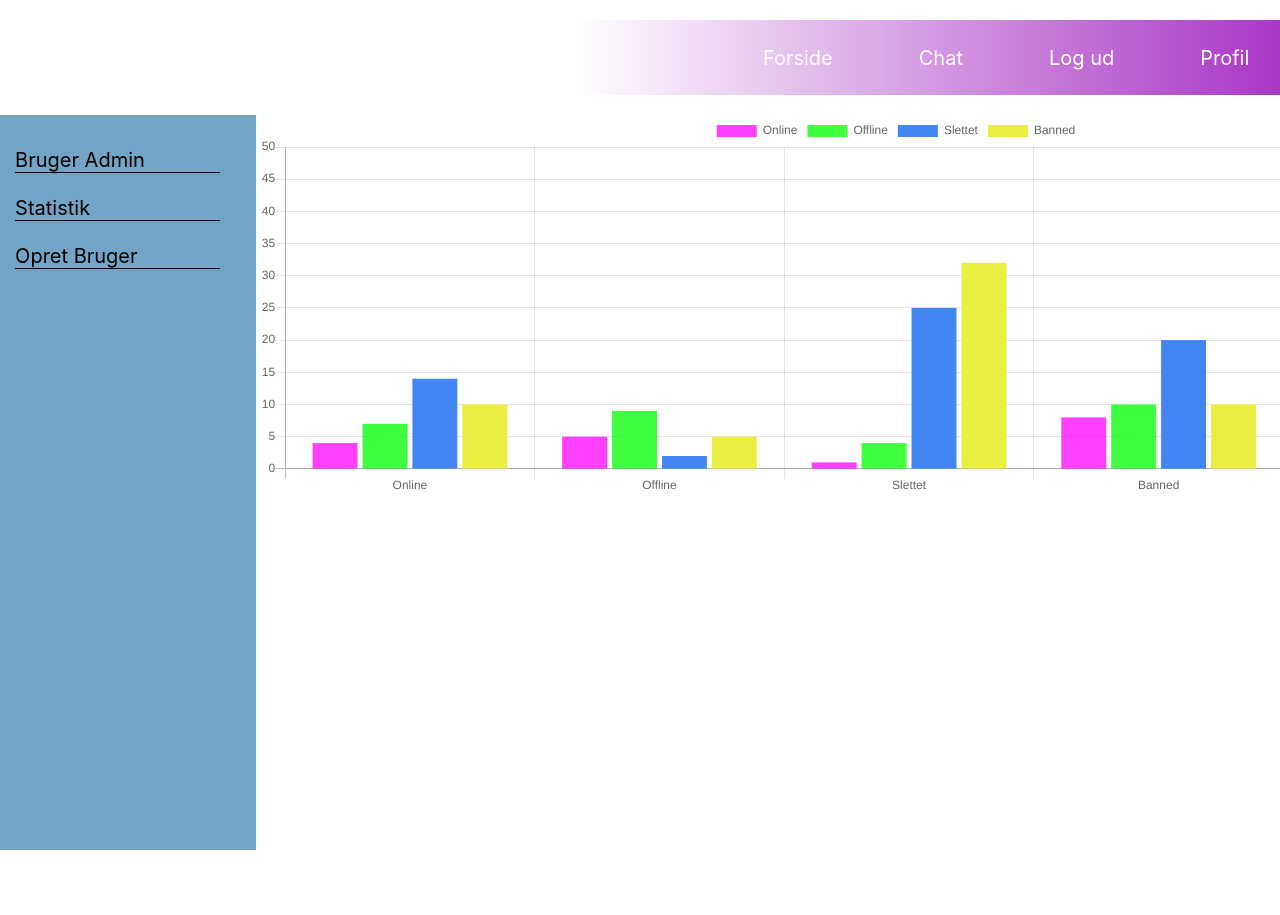
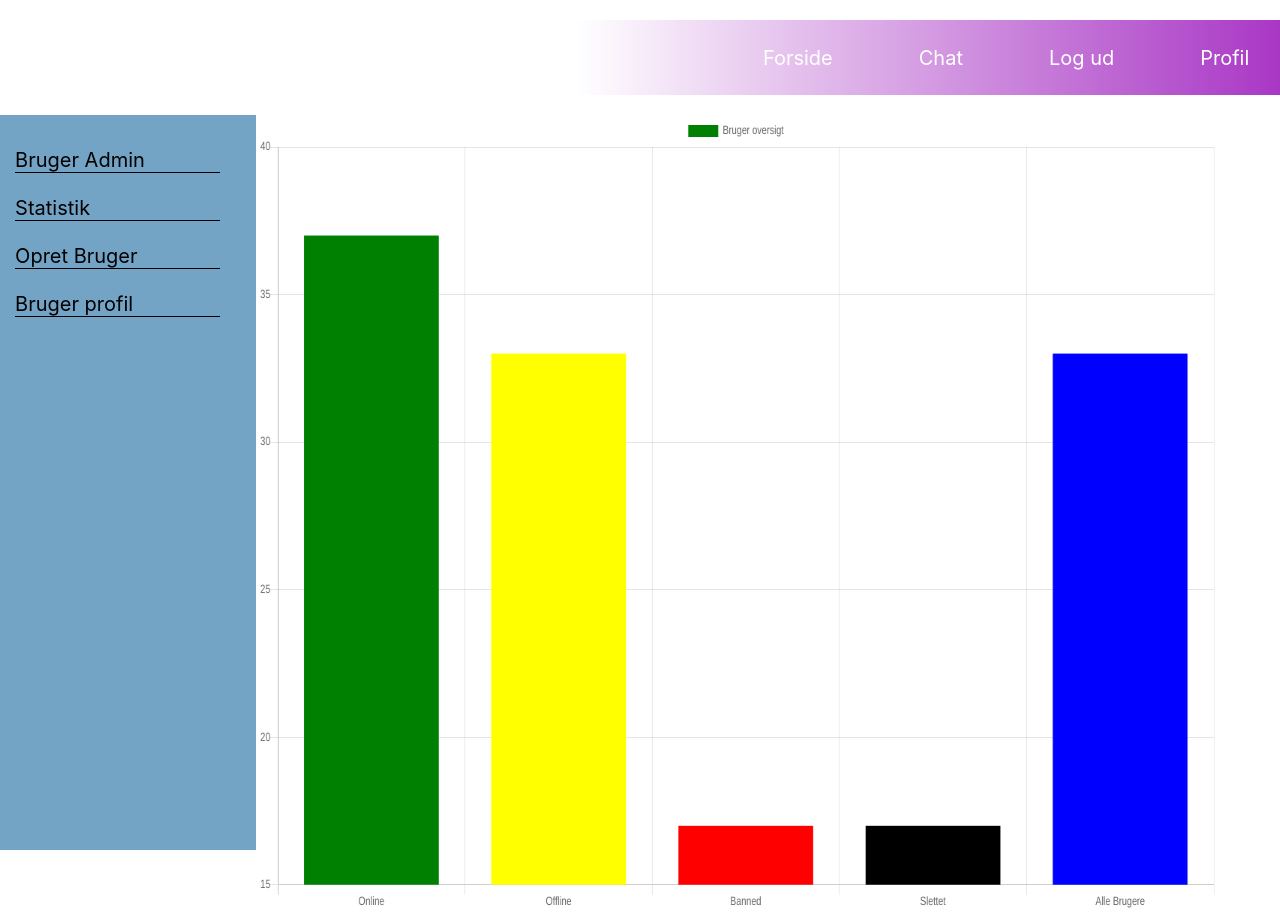
Before and after one commit to sumikuart/praktiskwebChatsideFrontend, a React (Create React App) app: page /statistik in a window 1280 px wide. Built offline with nearby package versions, Linux system fonts and the light colour scheme.

Commit message:
brugerprofil

```diff
--- a/package.json
+++ b/package.json
@@ -5,6 +5,7 @@
   "dependencies": {
     "axios": "^0.19.0",
     "chart.js": "^2.8.0",
+    "moment": "^2.24.0",
     "react": "^16.8.6",
     "react-canvas-js": "^1.0.1",
     "react-chartjs-2": "^2.7.6",
--- a/src/App.js
+++ b/src/App.js
@@ -6,6 +6,7 @@ import Chatsite from './components/chatModul/chatsite';
 import Statistik from './components/adminModul/statistikAdmin/statistikAdmin'
 import UserAdmin from './components/adminModul/userAdmin/userAdmin'
 import CreatUserFromAdmin from './components/adminModul/creatUserAdmin/creatUserAdmin'
+import BrugerProfil from './components/brugerModul/brugerProfil/brugerProfil'
 // import Chatsite from './components/chatModul/chatsite'
 
 import './App.css';
@@ -24,6 +25,7 @@ return (
     <Route exact path="/founder/statistik" component={Statistik} />
     <Route exact path="/founder/creatuser" component={CreatUserFromAdmin} />
     <Route exact path="/statistik" component={Statistik} />
+    <Route exact path="/founder/brugerprofil" component={BrugerProfil} />
   </Switch>
 
 </Router>
--- a/src/components/adminModul/profil/profil.js
+++ b/src/components/adminModul/profil/profil.js
@@ -158,15 +158,15 @@ onClickHandlerJa =(e) =>{
 
 
 
-    if(this.state.confirm_name=='Unban' || this.state.confirm_name=='Ban'){
+    if(this.state.confirm_name=='Unban' || this.state.confirm_name=='banned'){
         {this.handelBan()}
     }
 
-    if(this.state.confirm_name=='Slet'){
+    if(this.state.confirm_name=='slette'){
         {this.handelSlet()}
     }
 
-    if(this.state.confirm_name=='Fjern godkendelse' || this.state.confirm_name=='Godkend'){
+    if(this.state.confirm_name=='fjerne godkendelse' || this.state.confirm_name=='godkende'){
         {this.handelGodkend()}
     }
 
@@ -186,7 +186,7 @@ startHandelGodkend = (e) =>{
     } else {
         this.setState({
             confirm_hide:true,
-            confirm_name: 'Godkend'
+            confirm_name: 'godkende'
 
         })
 
--- a/src/components/adminModul/sitebar/sitebar.js
+++ b/src/components/adminModul/sitebar/sitebar.js
@@ -22,6 +22,9 @@ return (
             <li id="sli1">
                 <Link to="/founder/creatuser">Opret Bruger </Link>
             </li>
+            <li id="sli1">
+                <Link to="/founder/brugerProfil">Bruger profil </Link>
+            </li>
 
         </ul>
 
--- a/src/components/adminModul/statistikAdmin/statistik.style.css
+++ b/src/components/adminModul/statistikAdmin/statistik.style.css
@@ -1,9 +1,16 @@
 /* Statistik-grid */
 
 .statistik {
-    display: grid;
-    grid-template-columns: 20% 1fr;
-    height: 800px;
-    overflow: hidden;
+  display: grid;
+  grid-template-columns: 20% 50%;
+  height: 800px;
 
-  }
+
+}
+
+.chartjs-render-monitor {
+  width: 150% !important;
+  height: 100% !important;
+}
+
+labels{}
--- a/src/components/adminModul/statistikAdmin/statistikAdmin.js
+++ b/src/components/adminModul/statistikAdmin/statistikAdmin.js
@@ -1,8 +1,7 @@
 import React, {Component} from 'react'
 import Sitebar from '../sitebar/sitebar';
 import './statistik.style.css';
-import { Bar, Line,Pie, } from 'react-chartjs-2';
-
+import { Bar, Line,Pie, Doughnut} from 'react-chartjs-2';
 
 
 
@@ -11,53 +10,45 @@ export default class Statistik extends Component {
         super(props)
 
         this.state ={
+
             data: {
 
-                labels:["Online","Offline","Slettet","Banned","Alle Brugere"],
-                datasets:[
-                    {
-                    label:"Online",
-                    backgroundColor:"rgba(255, 0, 255, 0.75)",
-                    data:[4, 5, 1, 8, 50]
+                lable: {
+                    fontSize: 30
                 },
-                {
-                label:"Offline",
-                backgroundColor:"rgba(0, 255, 0, 0.75)",
-                data:[7,9,4,10,20]
-                },
-                {
-                    label:"Slettet",
-                    backgroundColor:"rgb(66, 134, 244)",
-                    data:[14,2,25,20,10]
-                    },
-                    {
-                        label:"Banned",
-                        backgroundColor:"rgb(233, 239, 64)",
-                        data:[10,5,32,10,4]
-                        }
-            ]
-            }
+                labels:["Online","Offline","Banned","Slettet","Alle Brugere"],
 
+                datasets: [{
+                  label: "Bruger oversigt",
 
+                  backgroundColor: ["green", "yellow","red","black","blue"],
+
+                  data: [37,33,17,17,33]
+                }]
+              }
         }
     }
     // getData=canvas=>{
     //     const data=this.state.data;
     // }
+
     render() {
 
         return (
-     < div className="statistik">
+     <div className="statistik">
 
             < Sitebar className="sitebaren" />
 
-                <Bar className="indhold"
-                options={{ }}
+
+                <Bar  className="indhold"
+                options={{ maintainAspectRatio: false }}
                 data={this.state.data}
-                width={500}
+
+
+
                 />
 
-     < /div>
+     </div>
 
         )
     }
--- /dev/null
+++ b/src/components/brugerModul/brugerProfil/brugerProfil.js
@@ -0,0 +1,39 @@
+import React, { Component } from 'react';
+import './brugerProfil.style.css';
+import Face from './face.jpg'
+import Close from './close.png'
+
+export default class BrugerProfil extends Component {
+render() {
+return (
+<div id="side">
+<div className="brugerprofil">
+
+
+
+    <div>
+        <h1>Profil</h1>
+        <img className="img" src={Face} alt="" />
+
+    </div>
+    <div className="raekke">
+        <label>Bruger navn: </label>
+        <span>Sommer</span>
+    </div>
+
+
+    <div className="raekke">
+        <label>Email: </label>
+        <span>Sommer@hol.dk</span>
+    </div>
+    <div className="raekke">
+        <label>Kodeord: </label>
+        <span>*****</span>
+    </div>
+
+    <img className="imgclose" src={Close} alt="" />
+</div>
+</div>
+)
+}
+}
--- /dev/null
+++ b/src/components/brugerModul/brugerProfil/brugerProfil.style.css
@@ -0,0 +1,36 @@
+
+.brugerprofil {
+    width: 60%;
+    border: solid 1px black;
+    margin: auto;
+    background-image: linear-gradient(to right, rgba(255, 255, 255, 0) 45%, rgb(55, 169, 197));
+    padding-bottom: 3%
+}
+
+.img {
+    width: 12%;
+    margin: -6.2% 1% 1% 1%
+}
+.imgclose {
+ position: absolute;width: 30px;top: 17%;right: 21%;
+}
+.imgclose:hover {
+    transform: rotate(20deg);cursor: pointer;
+   }
+h1 {
+    text-align: center
+}
+
+span {
+    font-size: 20px;
+    font-weight: 600
+}
+
+.raekke {
+    margin: -2% 10% 4% 40%;
+    border-bottom: solid 1px;padding: 1%
+}
+
+label {
+    font-size: 20px;
+}
--- a/src/components/navbar/navbar.js
+++ b/src/components/navbar/navbar.js
@@ -9,13 +9,13 @@ return (
 
     <nav className="nav">
 
-
         <ul className="ul">
 
             <li className="li"> <Link className="link" to="/">Forside</Link></li>
             <li className="li"> <Link className="link" to="/chat">Chat</Link></li>
             <li className="li"> <Link className="link" to="/logout">Log ud </Link></li>
             <li className="li"> <Link className="link" to="/founder/useradmin/5cffb52d1fef910338caebef">Profil</Link></li>
+
         </ul>
     </nav>
 
```
Also changed, not shown: src/components/brugerModul/brugerProfil/close.png (added), src/components/brugerModul/brugerProfil/face.jpg (added).
